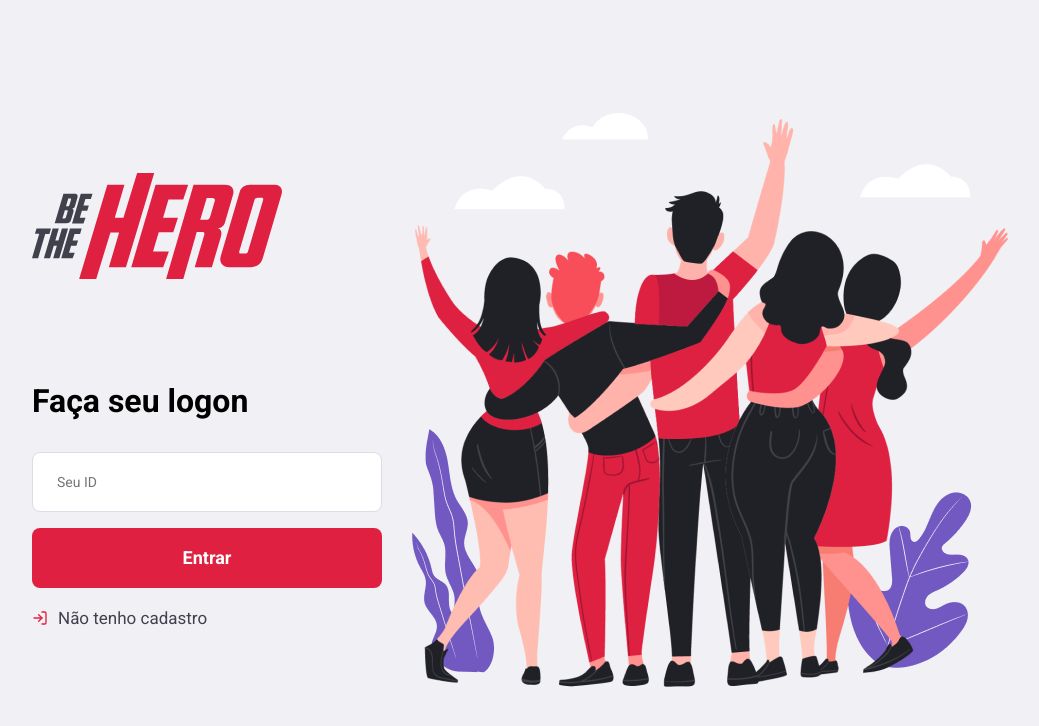
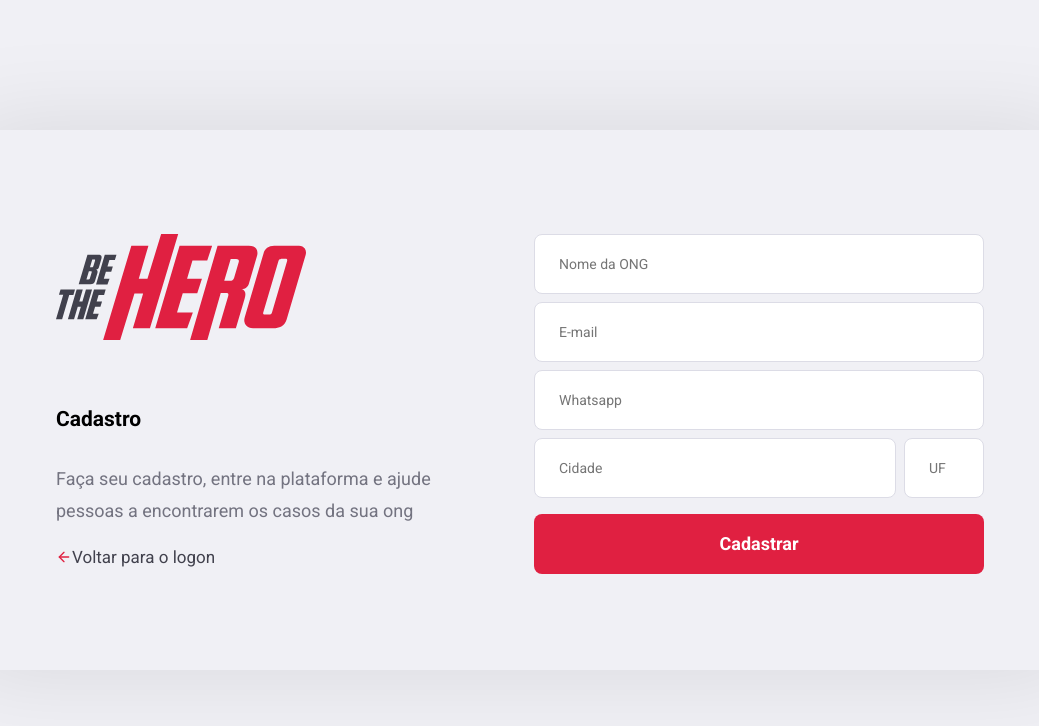
Before and after one commit to PedroGSantos/SemanaOmnistack11, a React (Create React App) app in the folder frontend/: page /register in a window 1280 px wide. Shown: the top 726 px of the page, without its empty margins (120-1159 px from the left). Built offline with nearby package versions, Linux system fonts and the light colour scheme.

Commit message:
update register page
I finished the layout of register page

```diff
--- a/frontend/package.json
+++ b/frontend/package.json
@@ -9,6 +9,7 @@
     "react": "^16.13.1",
     "react-dom": "^16.13.1",
     "react-icons": "^3.10.0",
+    "react-router-dom": "^5.2.0",
     "react-scripts": "3.4.1"
   },
   "scripts": {
--- a/frontend/src/App.js
+++ b/frontend/src/App.js
@@ -1,10 +1,11 @@
 import React from 'react';
-import Logon from './pages/logon'
+import Logon from './pages/Logon'
+import Router from './router';
 import './global.css'
 function App() {
 
   return (
-    <Logon></Logon>
+    <Router></Router>
   );
 }
 
--- a/frontend/src/global.css
+++ b/frontend/src/global.css
@@ -49,3 +49,17 @@ form input{
 .button:hover{
     opacity: 90%;
 }
+
+.back-link {
+    display: flex;
+    align-items: center;
+    margin-top: 20px;
+    font-size: 17px;
+    color: #41414d;
+    text-decoration: none;
+    font-weight: 400;
+    transition: opacity 0.2s;
+}
+.back-link:hover{
+    opacity: 80%;
+}
--- /dev/null
+++ b/frontend/src/pages/Cadastro/index.js
@@ -0,0 +1,33 @@
+import React from 'react';
+import './styles.css';
+import Logo from '../../assets/logo.svg';
+import   {FiArrowLeft}   from   'react-icons/fi'
+import {Link} from 'react-router-dom';
+
+export default function Cadastro(){
+    return(
+        <div className="container-cadastro">
+            <div className="content">
+                <section>
+                    <img src={Logo} alt="Be the hero"/>
+                    <h1>Cadastro</h1>
+                    <p>Faça seu cadastro, entre na plataforma e ajude pessoas a encontrarem os casos da sua ong</p>
+                    <Link className="back-link" to="/">
+                        <FiArrowLeft size={16} color="#E02041"/>
+                        Voltar para o logon
+                    </Link>
+                </section>
+                <form>
+                    <input placeholder="Nome da ONG" />
+                    <input placeholder="E-mail" type="email" />
+                    <input placeholder="Whatsapp" />
+                    <div className="input-group">
+                        <input placeholder="Cidade"/>
+                        <input placeholder="UF" style={{width:80}} className="uf"/>
+                    </div>
+                    <button type="submit" className="button">Cadastrar</button>
+                </form>
+            </div>
+        </div>
+    )
+};
--- /dev/null
+++ b/frontend/src/pages/Cadastro/styles.css
@@ -0,0 +1,56 @@
+.container-cadastro{
+    width: 100%;
+    max-width: 1120px;
+    height: 100vh;
+    margin: 0 auto;
+
+    display: flex;
+    align-items: center;
+    justify-content: center;
+}
+
+.container-cadastro .content{
+    width: 100%;
+    padding: 96px;
+    background: #f0f0f5;
+    box-shadow: 0 0 100px rgba(0, 0, 0, 0.1);
+    border-radius: 8px;
+
+    display: flex;
+    justify-content: space-between;
+    align-items: center;
+}
+
+.container-cadastro .content section{
+    width: 100%;
+    max-width: 380px;
+}
+
+.container-cadastro .content section h1{
+    margin: 64px 0 32px;
+}
+
+.container-cadastro .content section p{
+    font-size: 18px;
+    color: #737380;
+    line-height: 32px;
+}
+
+.container-cadastro .content form {
+    width: 100%;
+    max-width: 450px;
+}
+
+.container-cadastro .content form input{
+    margin-top: 8px;
+}
+
+.container-cadastro .content form div.input-group {
+    display: flex;
+    align-items: center;
+    justify-content: center;
+}
+
+.uf{
+    margin-left: 8px;
+}
--- a/frontend/src/pages/logon/index.js
+++ b/frontend/src/pages/logon/index.js
@@ -1,4 +1,5 @@
 import React from 'react';
+import {Link} from 'react-router-dom';
 import './styles.css';
 import {FiLogIn} from 'react-icons/fi';
 import logo from '../../assets/logo.svg';
@@ -12,10 +13,10 @@ export default function Logon(){
                     <h1>Faça seu logon</h1>
                     <input placeholder="Seu ID"></input>
                     <button type="submit" className="button">Entrar</button>
-                    <a href="/registre">
+                    <Link className="back-link" to="/register">
                         <FiLogIn size={16} color="#E02041"></FiLogIn>
                         Não tenho cadastro
-                    </a>
+                    </Link>
                 </form>
             </section>
             <img src={heroes} alt="Heroes"></img>
--- a/frontend/src/pages/logon/styles.css
+++ b/frontend/src/pages/logon/styles.css
@@ -24,19 +24,6 @@
     margin-bottom: 32px;
 }
 
-.constraint section.form form a{
-    display: flex;
-    align-items: center;
-    margin-top: 20px;
-    font-size: 17px;
-    color: #41414d;
-    text-decoration: none;
-    font-weight: 400;
-    transition: opacity 0.2s;
-}
-.constraint section.form form a:hover{
-    opacity: 80%;
-}
 .constraint section.form form svg{
     margin-right: 10px;
 }
--- /dev/null
+++ b/frontend/src/router.js
@@ -0,0 +1,16 @@
+import React from 'react';
+import Logon from './pages/Logon';
+import Cadastro from './pages/Cadastro';
+import {BrowserRouter, Route, Switch} from 'react-router-dom';
+
+export default function Routes(){
+    return(
+        <BrowserRouter>
+            <Switch>
+                <Route path="/" exact component={Logon}/>
+                <Route path="/register" component={Cadastro}/>
+            </Switch>
+        </BrowserRouter>
+
+    );
+};
```
Also changed, not shown: 1 other file (tests, documents, lock files or other folders).
